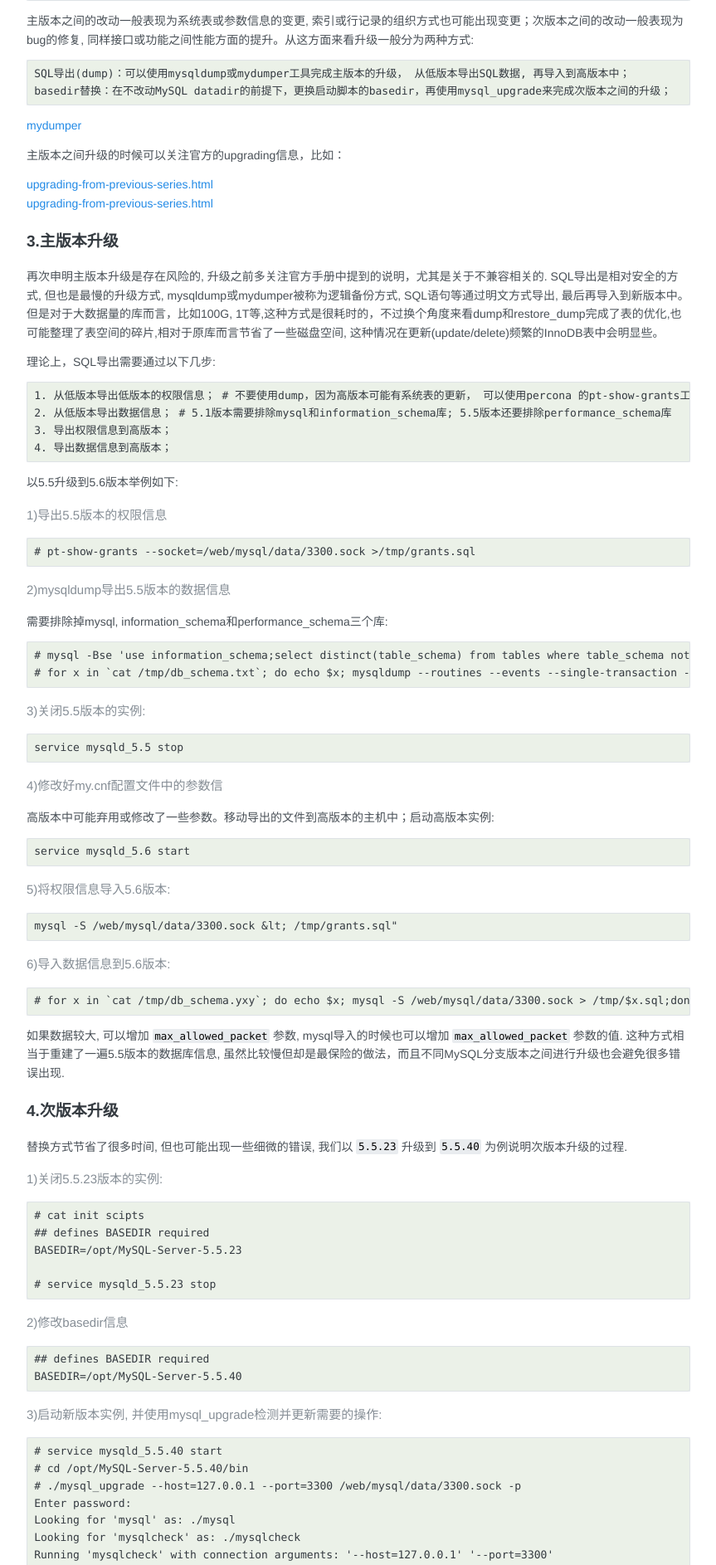
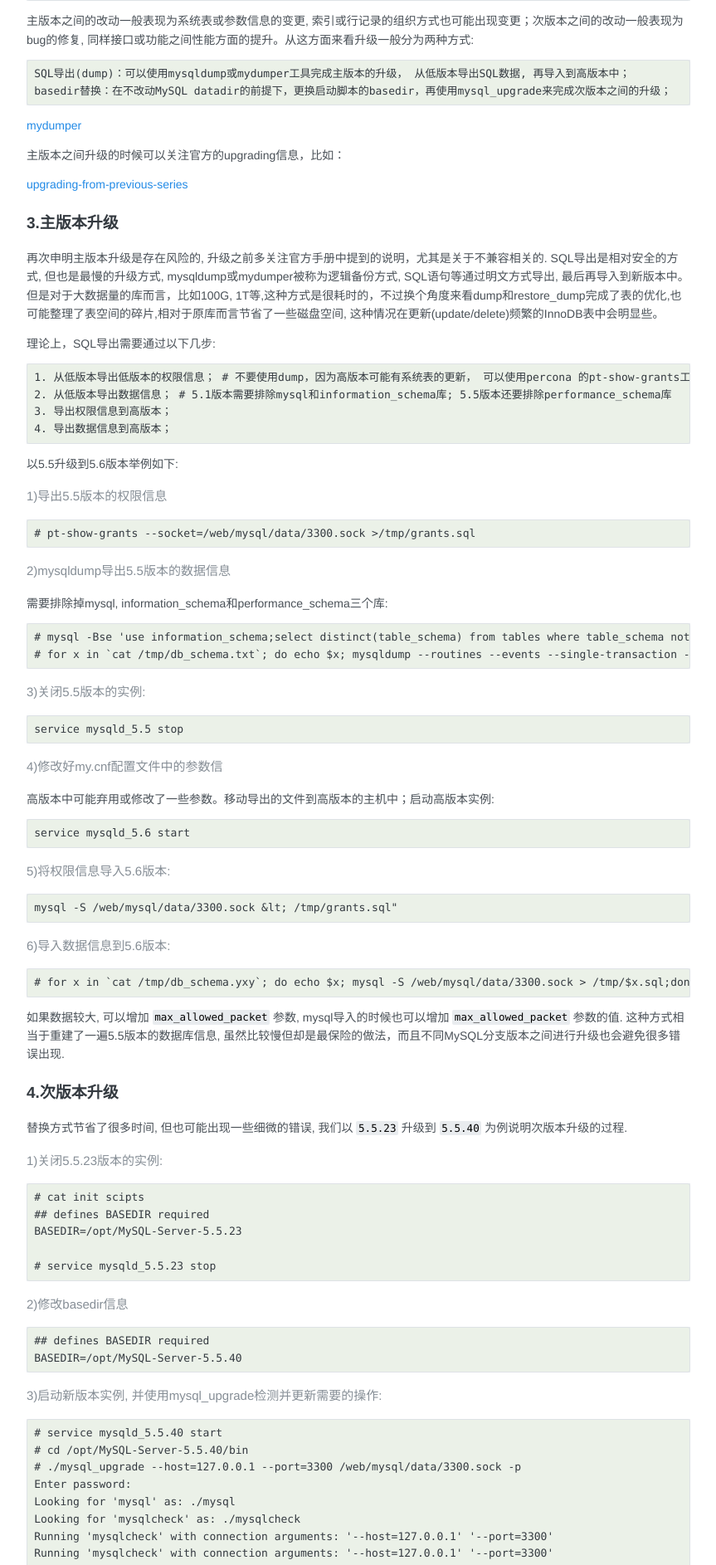
Before and after one commit to arstercz/arstercz.github.io, a Jekyll site: the page built from _posts/2014-10-08-mysql-%e5%8d%87%e7%ba%a7%e8%af%b4%e6%98%8e.md, in a window 1280 px wide. Shown: the part 560-2446 px from the top of the page at 83% size, without its empty margins (208-1071 px from the left). Built offline with Jekyll 4.4.1, drawn with Linux system fonts in a browser that asks for light colours; comment, search, counter and statistics services are not loaded; some of the changed text lies outside the part shown.

Commit message:
fix url info

```diff
--- a/_posts/2014-10-08-mysql-%e5%8d%87%e7%ba%a7%e8%af%b4%e6%98%8e.md
+++ b/_posts/2014-10-08-mysql-%e5%8d%87%e7%ba%a7%e8%af%b4%e6%98%8e.md
@@ -46,8 +46,7 @@
 
 主版本之间升级的时候可以关注官方的upgrading信息，比如：
 
-[upgrading-from-previous-series.html](http://dev.mysql.com/doc/refman/5.5/en/upgrading-from-previous-series.html)
-[upgrading-from-previous-series.html](http://dev.mysql.com/doc/refman/5.6/en/upgrading-from-previous-series.html)
+[upgrading-from-previous-series](http://dev.mysql.com/doc/refman/5.5/en/upgrading-from-previous-series.html)
 
 ## 3.主版本升级
 
@@ -166,4 +165,4 @@
 
 ## 5.注意事项
 
-所有正式更改前都需要进行严格的测试, 应用程序也需要测试，一些微小差异可能会引起服务不可用, MySQL官方各版本的 `release notes` 手册详细列出了每次更新所做的改动, 可以参考手册信息明确版本之间的变化,如5.6版本 [5.6-index.html](http://dev.mysql.com/doc/relnotes/mysql/5.6/en/index.html); percona的 `pt-upgrade` 工具可以帮助我们测试一些指定的sql语句是否会在新版本中出现问题. 不要从5.0直接升级到5.6, 大版本之间的变化是巨大的, 索引和数据组织方式可能已经更新了多个版本, 个别的SQL语法也可能有所更新, 其互相之间并不兼容, 可以参考主版本升级的方式进行大版本的升级.
+所有正式更改前都需要进行严格的测试, 应用程序也需要测试，一些微小差异可能会引起服务不可用, MySQL官方各版本的 `release notes` 手册详细列出了每次更新所做的改动, 可以参考手册信息明确版本之间的变化,如5.6版本 [5.6-index](http://dev.mysql.com/doc/relnotes/mysql/5.6/en/index.html); percona的 `pt-upgrade` 工具可以帮助我们测试一些指定的sql语句是否会在新版本中出现问题. 不要从5.0直接升级到5.6, 大版本之间的变化是巨大的, 索引和数据组织方式可能已经更新了多个版本, 个别的SQL语法也可能有所更新, 其互相之间并不兼容, 可以参考主版本升级的方式进行大版本的升级.
```
